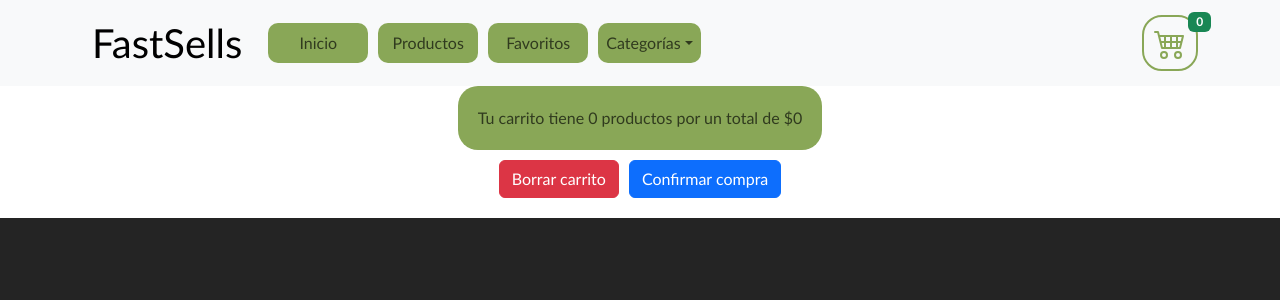
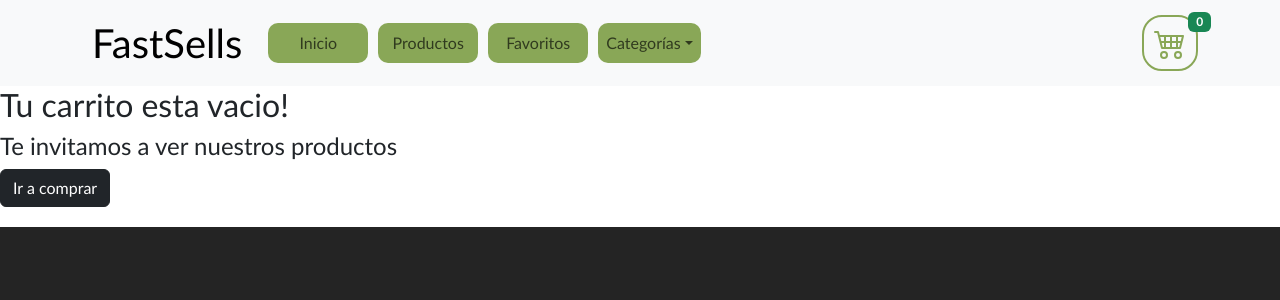
Before and after one commit to santinieto/snieto-fastsells, a React (Vite) app: page /cart in a window 1280 px wide. Shown: the top 300 px of the page. Built offline with nearby package versions, Linux system fonts and the light colour scheme.

Commit message:
Agrego la validacion de carrito vacio

```diff
--- a/src/components/CartView.jsx
+++ b/src/components/CartView.jsx
@@ -1,11 +1,19 @@
-import React from 'react';
+import React from 'react'
+import { useCart } from '../context/CartContext'
+import EmptyCart from './EmptyCart'
 import CartList from './CartList';
 
 const CartView = () => {
-
+    const {cart} = useCart()
     return (
         <div>
-            <CartList />
+            {!cart.length
+            ? <EmptyCart/>
+            : <div>
+                <h2>Tu carrito</h2>
+                <CartList/>
+            </div>
+            }
         </div>
     )
 }
--- /dev/null
+++ b/src/components/EmptyCart.jsx
@@ -0,0 +1,14 @@
+import React from 'react'
+import { Link } from 'react-router-dom'
+
+const EmpyCart = () => {
+    return (
+        <div>
+            <h2>Tu carrito esta vacio!</h2>
+            <h4>Te invitamos a ver nuestros productos</h4>
+            <Link to='/' className='btn btn-dark'>Ir a comprar</Link>
+        </div>
+    )
+}
+
+export default EmpyCart
```
